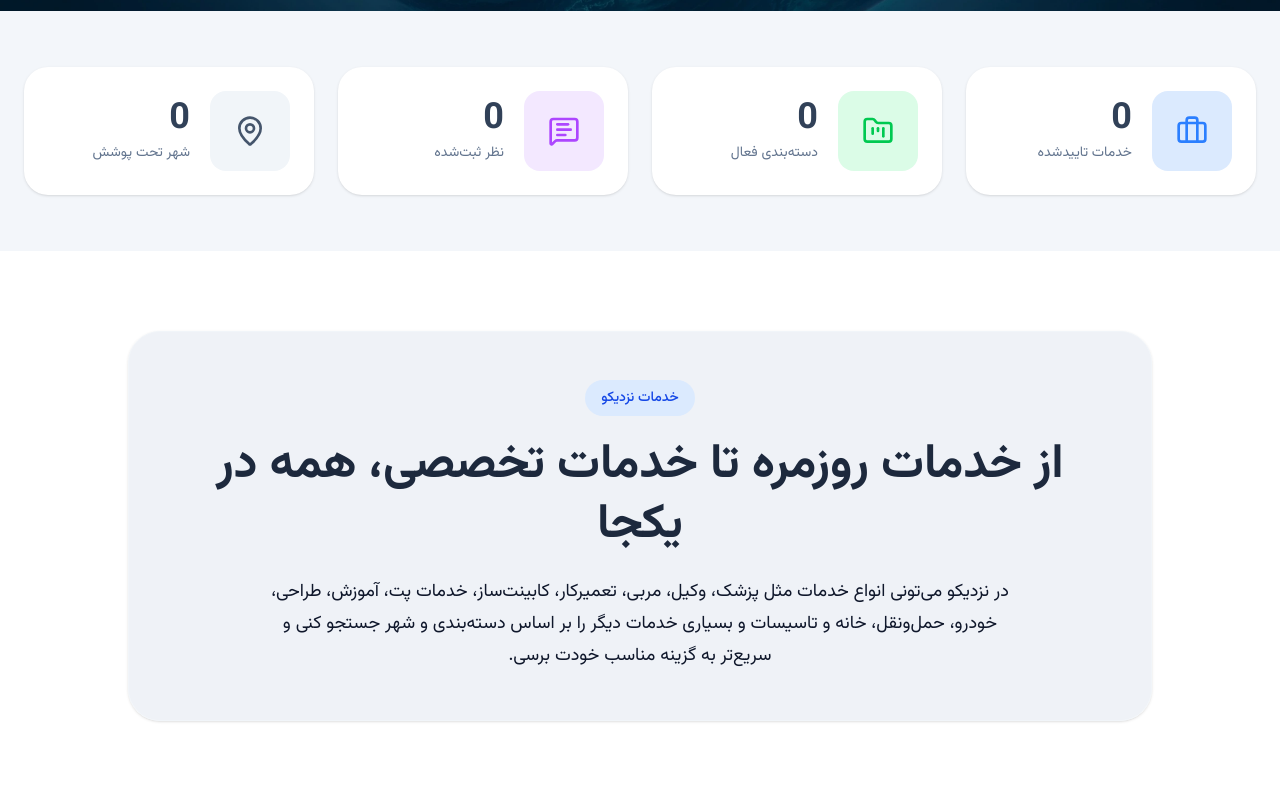
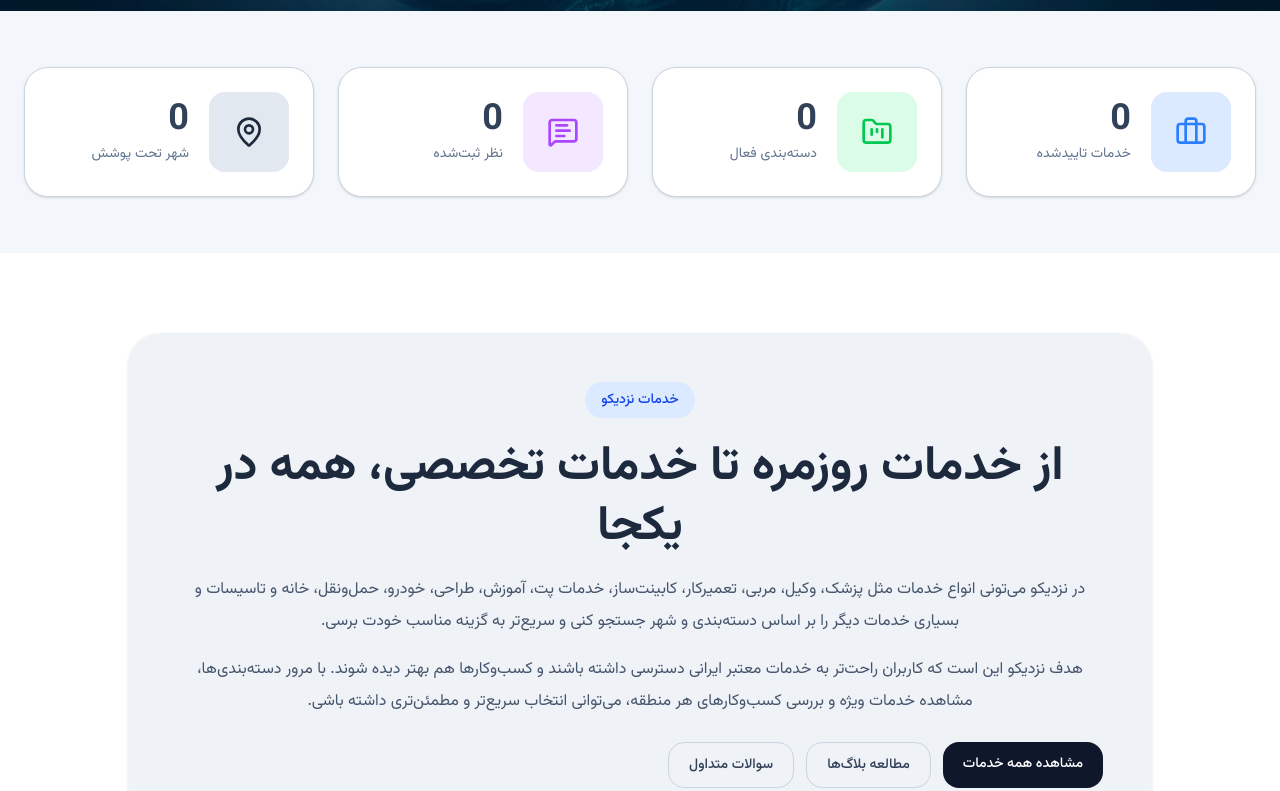
Before and after one commit to taherseifi/nazdikoo-project, a React (Vite) app: page / in a window 1280 px wide. Shown: the part 789-1580 px from the top of the page. Built offline with nearby package versions, Linux system fonts and the light colour scheme; no server answers; the database is empty.

Commit message:
add final dynamic sitemap and robots

```diff
--- a/index.html
+++ b/index.html
@@ -4,7 +4,7 @@
     <meta charset="UTF-8" />
     <link rel="icon" type="image/jpg" href="/favicon.jpg" />
     <meta name="viewport" content="width=device-width, initial-scale=1.0" />
-    <title>nazdik</title>
+    <title>اتصال به خدمات نزدیک| Nazdikoo</title>
   </head>
   <body>
     <div id="root"></div>
--- a/src/components/home/StatsSection.jsx
+++ b/src/components/home/StatsSection.jsx
@@ -55,8 +55,8 @@
       id: 4,
       value: stats.citiesCount,
       label: 'شهر تحت پوشش',
-      icon: <MapPin className="h-8 w-8 text-slate-600" />,
-      bg: 'bg-slate-100',
+      icon: <MapPin className="h-8 w-8 text-slate-800" />,
+      bg: 'bg-slate-200',
     },
   ]
 
@@ -73,7 +73,7 @@
           {items.map((item) => (
             <div
               key={item.id}
-              className="flex items-center gap-5 rounded-3xl bg-white p-6 shadow-sm transition hover:-translate-y-1 hover:shadow-md"
+              className="flex items-center gap-5 rounded-3xl bg-white p-6 shadow-sm transition hover:-translate-y-1 hover:shadow-md border border-slate-300"
             >
               <div
                 className={`flex h-20 w-20 shrink-0 items-center justify-center rounded-2xl ${item.bg}`}
--- a/src/pages/Home.jsx
+++ b/src/pages/Home.jsx
@@ -1,4 +1,5 @@
 import { useEffect, useState } from 'react'
+import { Link } from 'react-router-dom'
 import Layout from '../components/layout/Layout'
 import Seo from '../components/common/Seo'
 import StructuredData from '../components/common/StructuredData'
@@ -14,6 +15,7 @@
   getBusinessesGroupedByCity,
   getFeaturedBusinesses,
 } from '../services/supabase/businesses.api'
+import { getCanonicalUrl } from '../utils/seo/getCanonicalUrl'
 
 function Home() {
   const [categories, setCategories] = useState([])
@@ -23,8 +25,7 @@
   useEffect(() => {
     async function fetchHomeData() {
       try {
-        const [categoriesData, featuredData, areasData] =
-          await Promise.all([
+        const [categoriesData, featuredData, areasData] = await Promise.all([
           getCategories(),
           getFeaturedBusinesses(6),
           getBusinessesGroupedByCity(4),
@@ -43,30 +44,97 @@
 
   const homeSchema = {
     '@context': 'https://schema.org',
+    '@graph': [
+      {
         '@type': 'WebSite',
-    name: 'نزدیکو',
-    url: 'https://nazdikoo.com',
+        name: 'Nazdikoo',
+        url: getCanonicalUrl('/'),
         potentialAction: {
           '@type': 'SearchAction',
-      target:
-        'https://nazdikoo.com/listings?category={category}&city={city}',
-      'query-input': 'required name=category',
+          target: `${getCanonicalUrl('/listings')}?search={search_term_string}`,
+          'query-input': 'required name=search_term_string',
         },
+      },
+      {
+        '@type': 'Organization',
+        name: 'Nazdikoo',
+        url: getCanonicalUrl('/'),
+        logo: `${getCanonicalUrl('/')}/logo.png`.replace(/([^:]\/)\/+/g, '$1'),
+      },
+    ],
   }
 
   return (
     <Layout>
       <Seo
-        title="نزدیکو | مرجع خدمات ایرانیان در سراسر دنیا"
-        description="نزدیکو پلتفرم جستجو و معرفی خدمات ایرانیان در سراسر دنیا است. بهترین آرایشگاه، پزشک، خدمات ساختمانی و کسب‌وکارهای ایرانی را سریع و آسان پیدا کن."
-        canonical="https://nazdikoo.com"
+        title="خدمات ایرانی در استانبول | بهترین دکتر، آرایشگاه و کسب‌وکارها | Nazdikoo"
+        description="در نزدیکو بهترین خدمات ایرانی در استانبول و شهرهای دیگر را پیدا کنید؛ از پزشک و آرایشگاه تا خدمات ساختمانی، زیبایی و کسب‌وکارهای ایرانی."
+        canonical={getCanonicalUrl('/')}
       />
 
       <StructuredData data={homeSchema} />
 
+      <div className="sr-only">
+        <h1>خدمات ایرانی در استانبول و شهرهای دیگر | Nazdikoo</h1>
+        <p>
+          نزدیکو مرجع معرفی و جستجوی خدمات ایرانی در شهرهای مختلف است. در این
+          سایت می‌توانید پزشک، آرایشگاه، خدمات ساختمانی، زیبایی، آموزشی و دیگر
+          کسب‌وکارهای ایرانی را پیدا کنید، اطلاعات تماس آن‌ها را ببینید و راحت‌تر
+          انتخاب کنید.
+        </p>
+      </div>
+
       <Hero />
       <StatsSection />
-      <ServicesIntro />
+
+
+      <section className="bg-white px-4 py-16 md:px-6 md:py-20">
+        <div className="mx-auto max-w-5xl rounded-[32px] border border-slate-100 bg-slate-200/55 p-8 text-center shadow-sm md:p-12">
+          <span className="inline-flex rounded-full bg-blue-100 px-4 py-2 text-sm font-medium text-blue-700">
+          خدمات نزدیکو
+        </span>
+          <h2 className="mt-5 text-3xl font-bold leading-tight text-slate-800 md:text-5xl">
+از خدمات روزمره تا خدمات تخصصی، همه در یکجا          </h2>
+
+          <p className="mt-4 leading-8 text-slate-600">
+          در نزدیکو می‌تونی انواع خدمات مثل پزشک، وکیل، مربی، تعمیرکار،
+          کابینت‌ساز، خدمات پت، آموزش، طراحی، خودرو، حمل‌ونقل، خانه و تاسیسات
+          و بسیاری خدمات دیگر را بر اساس دسته‌بندی و شهر جستجو کنی و سریع‌تر به
+          گزینه مناسب خودت برسی.
+          </p>
+
+          <p className="mt-4 leading-8 text-slate-600">
+            هدف نزدیکو این است که کاربران راحت‌تر به خدمات معتبر ایرانی دسترسی
+            داشته باشند و کسب‌وکارها هم بهتر دیده شوند. با مرور دسته‌بندی‌ها،
+            مشاهده خدمات ویژه و بررسی کسب‌وکارهای هر منطقه، می‌توانی انتخاب
+            سریع‌تر و مطمئن‌تری داشته باشی.
+          </p>
+
+          <div className="mt-6 flex flex-wrap gap-3">
+            <Link
+              to="/listings"
+              className="rounded-2xl bg-slate-900 px-5 py-3 text-sm font-medium text-white transition hover:bg-slate-800"
+            >
+              مشاهده همه خدمات
+            </Link>
+
+            <Link
+              to="/blogs"
+              className="rounded-2xl border border-slate-300 px-5 py-3 text-sm font-medium text-slate-700 transition hover:bg-slate-50"
+            >
+              مطالعه بلاگ‌ها
+            </Link>
+
+            <Link
+              to="/faq"
+              className="rounded-2xl border border-slate-300 px-5 py-3 text-sm font-medium text-slate-700 transition hover:bg-slate-50"
+            >
+              سوالات متداول
+            </Link>
+          </div>
+        </div>
+      </section>
+
       <ExploreCategories categories={categories} />
       <TrendingListings businesses={featuredBusinesses} />
       <ListingsByArea areas={areas} />
```
Lines whose indentation alone changed are shown as unchanged.
